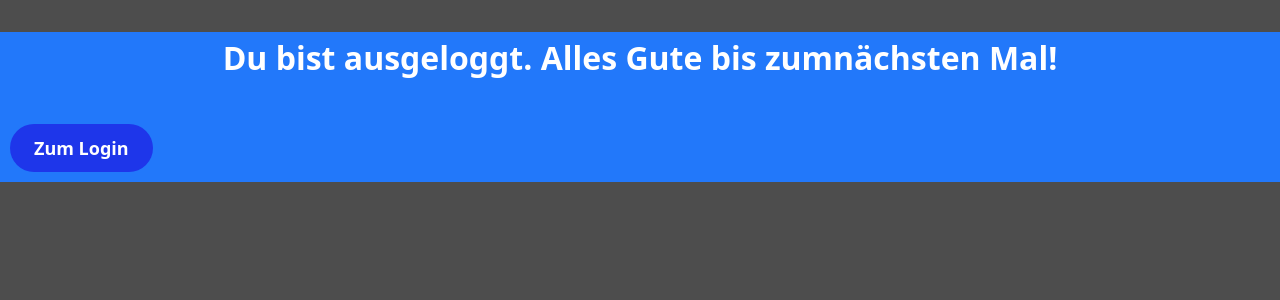
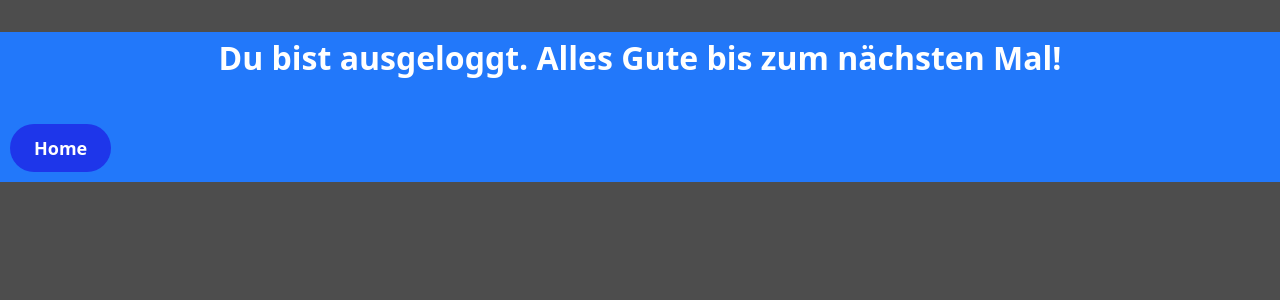
Before and after one commit to Just-URban-Exploring/Frontend, a React (Vite) app: page /logout in a window 1280 px wide. Shown: the top 300 px of the page. Built offline with nearby package versions, Linux system fonts and the light colour scheme.

Commit message:
logout korrekturen und verlinkung zur LandingPage

```diff
--- a/src/components/LoginLogout/Logout.jsx
+++ b/src/components/LoginLogout/Logout.jsx
@@ -24,8 +24,8 @@ export const Logout = () => {
 
 	return(
 		<div>
-			<h1>Du bist ausgeloggt. Alles Gute bis zumnächsten Mal!</h1>
-			<button onClick={() => navigate('/login')}>Zum Login</button>
+			<h1>Du bist ausgeloggt. Alles Gute bis zum nächsten Mal!</h1>
+			<button onClick={() => navigate('/')}>Home</button>
 		</div>
 	)
 }
```
